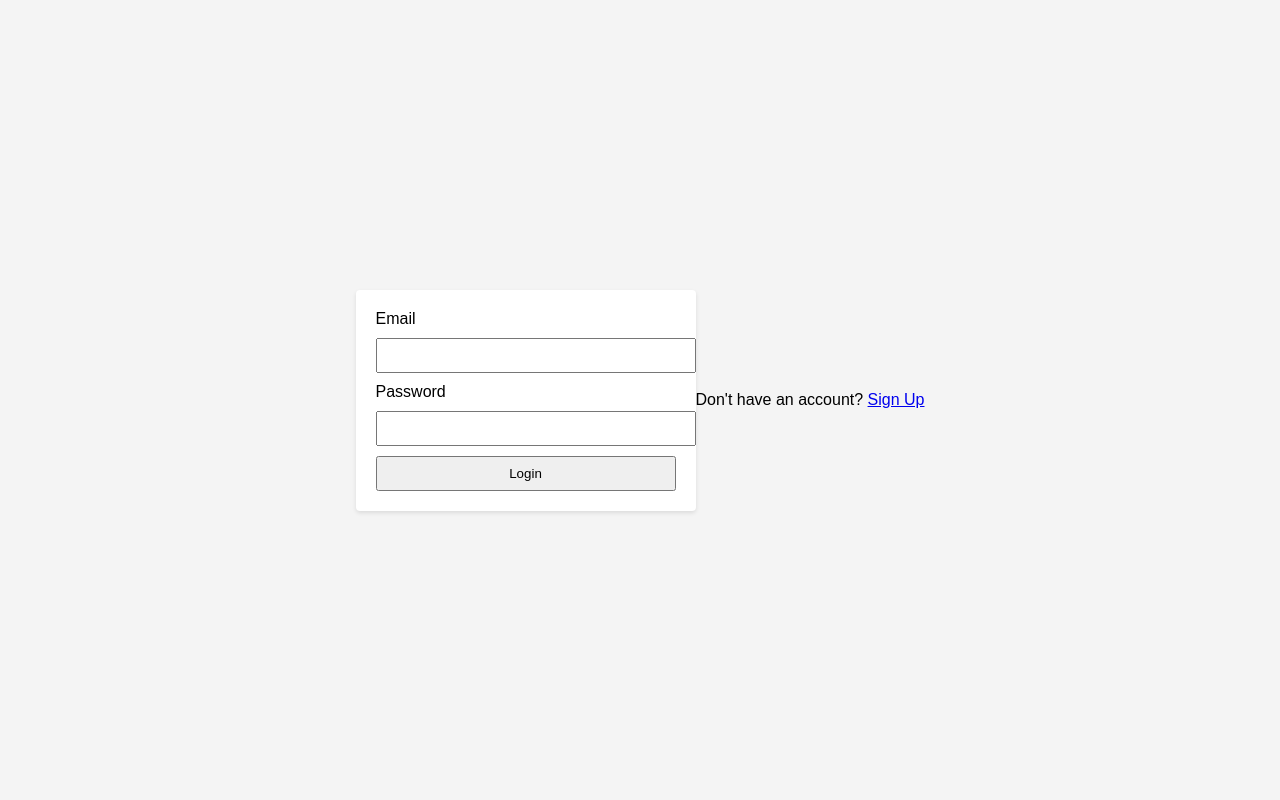
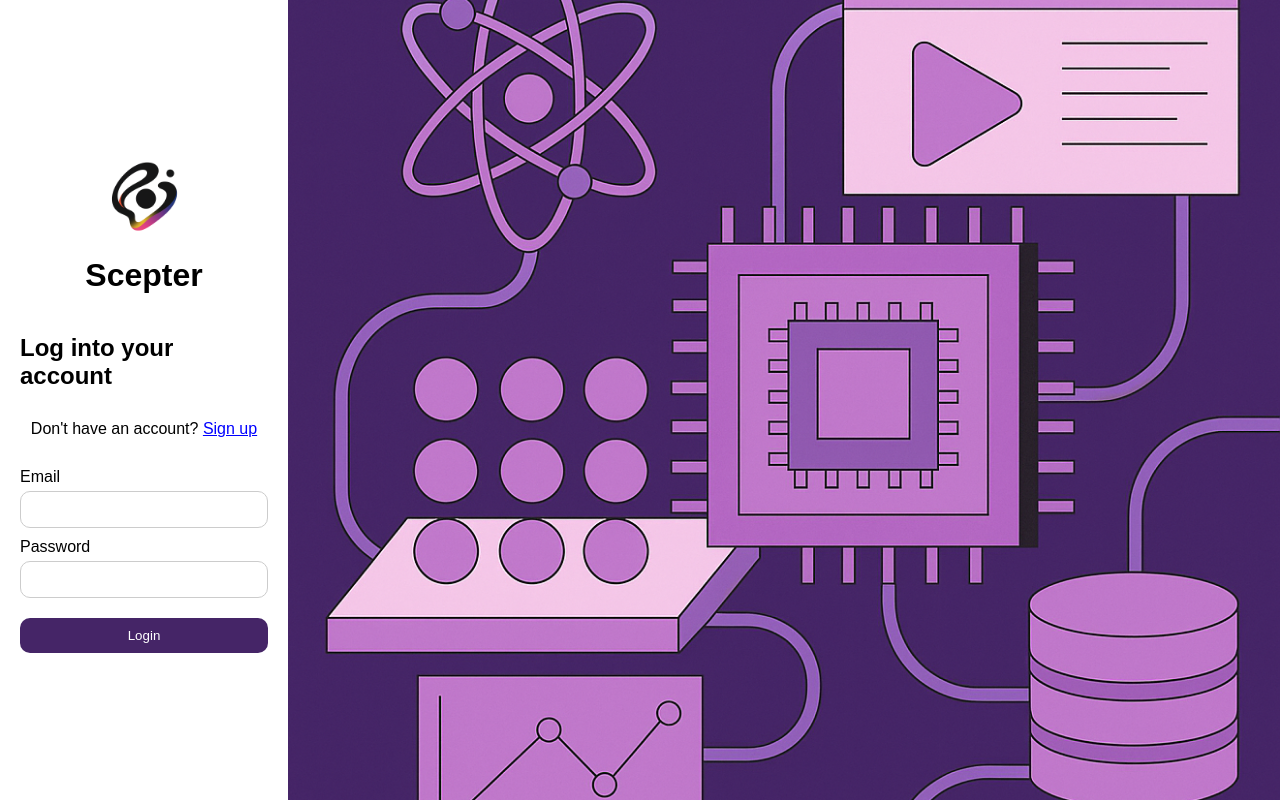
Before and after one commit to Rishdafish/Scepter-Qloo, a Flask app: page /login in a window 1280 px wide. Run offline with Flask 3, Linux system fonts and the light colour scheme.

Commit message:
Revamp login page layout and styling

```diff
--- a/static/login.css
+++ b/static/login.css
@@ -1,36 +1,88 @@
 body {
+    margin: 0;
     font-family: Arial, sans-serif;
-    background: #f4f4f4;
-    display: flex;
-    justify-content: center;
-    align-items: center;
     height: 100vh;
-    margin: 0;
 }
 
-form {
-    background: #fff;
-    padding: 20px;
-    border-radius: 4px;
-    box-shadow: 0 2px 4px rgba(0, 0, 0, 0.1);
-    width: 300px;
+.login-container {
+    display: flex;
+    height: 100%;
 }
 
-input {
-    display: block;
-    width: 100%;
-    margin: 10px 0;
-    padding: 8px;
+.left-panel {
+    flex: 1;
+    max-width: 20%;
+    background: #fff;
+    padding: 40px 20px;
+    display: flex;
+    flex-direction: column;
+    align-items: center;
+    justify-content: center;
 }
 
-button {
+.left-panel .logo {
+    max-width: 100px;
+    margin-bottom: 10px;
+}
+
+.left-panel .title {
+    margin: 0 0 20px 0;
+}
+
+.left-panel form {
     width: 100%;
-    padding: 8px;
+    display: flex;
+    flex-direction: column;
+}
+
+.left-panel label {
+    margin-top: 10px;
+}
+
+.left-panel input {
+    padding: 10px;
+    margin-top: 5px;
+    border: 1px solid #ccc;
+    border-radius: 10px;
+    box-sizing: border-box;
+    transition: border-color 0.3s, box-shadow 0.3s;
+}
+
+.left-panel input:focus {
+    outline: none;
+    border-color: #ff69b4;
+    box-shadow: 0 0 4px #ff69b4;
+}
+
+.left-panel button {
+    margin-top: 20px;
+    padding: 10px;
+    border: none;
+    border-radius: 10px;
+    background-color: #452567;
+    color: #fff;
+    cursor: pointer;
+}
+
+.signup-text {
+    margin: 10px 0 20px 0;
+}
+
+.signup-text a {
+    color: blue;
 }
 
 .flash-messages {
     color: red;
     list-style: none;
     padding: 0;
-    margin-bottom: 10px;
+    margin: 0 0 10px 0;
 }
+
+.right-panel {
+    flex: 4;
+    background-color: #452567;
+    background-image: url('images/BackgroundLoginPage.png');
+    background-size: cover;
+    background-position: center;
+}
--- a/templates/login.html
+++ b/templates/login.html
@@ -6,6 +6,13 @@
     <link rel="stylesheet" href="{{ url_for('static', filename='login.css') }}">
 </head>
 <body>
+    <div class="login-container">
+        <div class="left-panel">
+            <img src="{{ url_for('static', filename='images/Logo.png') }}" alt="Scepter logo" class="logo">
+            <h1 class="title">Scepter</h1>
+            <h2>Log into your account</h2>
+            <p class="signup-text">Don't have an account? <a href="{{ url_for('signup') }}">Sign up</a></p>
+
             {% with messages = get_flashed_messages() %}
               {% if messages %}
                 <ul class="flash-messages">
@@ -25,7 +32,8 @@
 
                 <button type="submit">Login</button>
             </form>
-
-    <p>Don't have an account? <a href="{{ url_for('signup') }}">Sign Up</a></p>
+        </div>
+        <div class="right-panel"></div>
+    </div>
 </body>
 </html>
```
Lines whose indentation alone changed are shown as unchanged.
